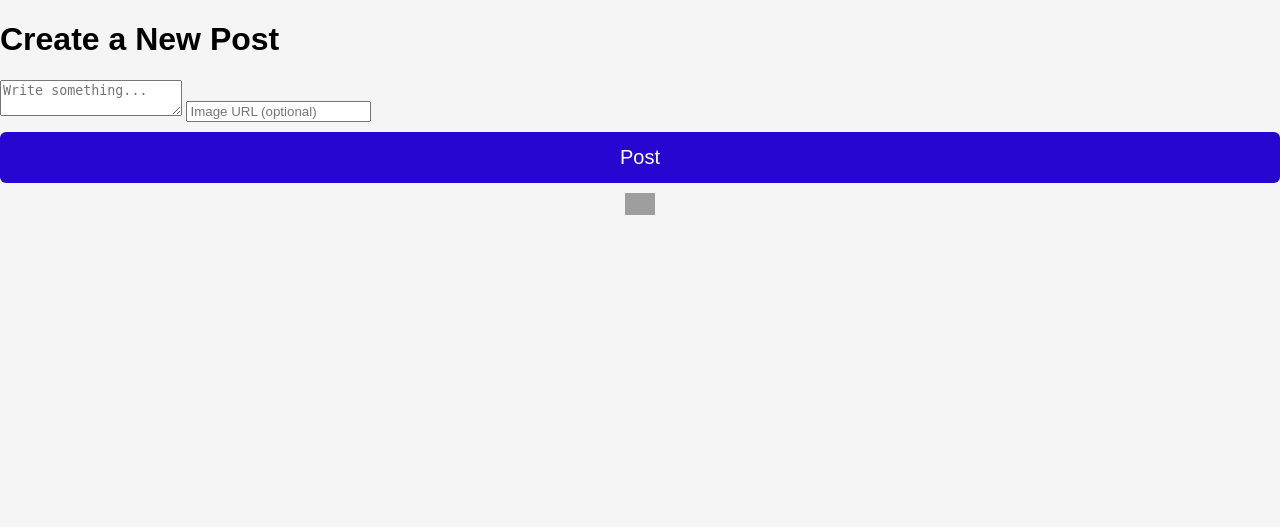
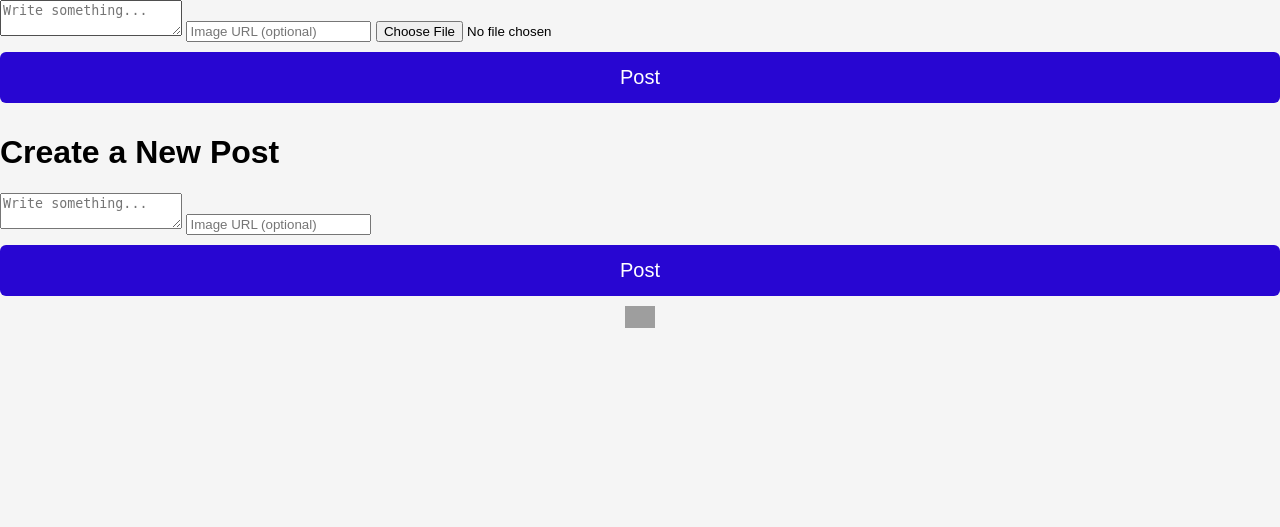
Before and after one commit to jvjohntabuac/EldenRingGuide, a Flask app: page /create_post in a window 1280 px wide. Shown: the top 527 px of the page. After the commit the page ends 328 px from the top, so only its background shows below. Run offline with Flask 3, Linux system fonts and the light colour scheme; a user stored in the database is signed in; grey boxes are pictures that could not be loaded.

Commit message:
Create post new function For this I made it so that the user can acces their files in the website so that they can post thier screenshots or what they want to post in their files.

```diff
--- a/app.py
+++ b/app.py
@@ -1,13 +1,16 @@
 from flask import Flask, request, render_template, redirect, url_for, flash, session
 import sqlite3
 import bcrypt
-#jjdhfadhvfhdah
+import os  # New import for file handling
+
 app = Flask(__name__)
 app.secret_key = 'yHjLEqrN3b'
+UPLOAD_FOLDER = 'static/uploads/'  # New configuration for upload folder
+app.config['UPLOAD_FOLDER'] = UPLOAD_FOLDER
 
 def get_db_connection():
     conn = sqlite3.connect('user_accounts.db')
-    conn.row_factory = sqlite3.Row
+    conn.row_factory = sqlite3.Row  # Enables column access by name: row['column_name']
     return conn
 
 def authenticate(username, password):
@@ -15,7 +18,7 @@ def authenticate(username, password):
     user = conn.execute("SELECT password FROM Users WHERE username = ?", (username,)).fetchone()
     conn.close()
     if user:
-        password_hash_bin = bytes.fromhex(user['password'])
+        password_hash_bin = bytes.fromhex(user['password'])  # Convert hex string back to binary for comparison
         if bcrypt.checkpw(password.encode('utf-8'), password_hash_bin):
             return True
     return False
@@ -40,12 +43,12 @@ def signup():
         username = request.form['newuname']
         password = request.form['newpsw']
         hashed_password = bcrypt.hashpw(password.encode('utf-8'), bcrypt.gensalt())
-        hashed_password_hex = hashed_password.hex()
+        hashed_password_hex = hashed_password.hex()  # Convert binary hash to hexadecimal string
 
         conn = get_db_connection()
         try:
             conn.execute("INSERT INTO Users (email, username, password) VALUES (?, ?, ?)",
-                         (email, username, hashed_password_hex))
+                         (email, username, hashed_password_hex))  # Store the hex string
             conn.commit()
             flash('Account created successfully, please login.')
             return redirect(url_for('login'))
@@ -73,11 +76,17 @@ def create_post():
 
     if request.method == 'POST':
         content = request.form['content']
-        image_url = request.form.get('image_url', '')
+        image = request.files['image']  # New file input handling
+        image_url = request.form.get('image_url', '')  # Optional image URL
 
-        if not content and not image_url:
+        if not content and not image and not image_url:
             flash('Either post content or an image must be provided.')
             return redirect(url_for('create_post'))
+
+        if image and image.filename != '':  # New file saving logic
+            image_path = os.path.join(app.config['UPLOAD_FOLDER'], image.filename)
+            image.save(image_path)
+            image_url = url_for('static', filename=f'uploads/{image.filename}')
 
         try:
             conn = get_db_connection()
@@ -96,7 +105,7 @@ def create_post():
     return render_template('create_post.html')
 
 @app.route('/profile')
-def profile():
+def profile():  # New route for profile page
     if 'username' not in session:
         flash('You must be logged in to view the profile page.')
         return redirect(url_for('login'))
@@ -105,13 +114,13 @@ def profile():
     posts = conn.execute('SELECT * FROM Posts WHERE author_id = ? ORDER BY created_at DESC', (user_id,)).fetchall()
     conn.close()
     return render_template('profile.html', username=session['username'], posts=posts)
+
 @app.route('/guide')
 def guide():
     if 'username' not in session:
         flash('You must be logged in to view the guide.')
         return redirect(url_for('login'))
     return render_template('guide.html', username=session['username'])
-
 
 @app.route('/logout')
 def logout():
--- a/templates/create_post.html
+++ b/templates/create_post.html
@@ -7,6 +7,13 @@
     <title>Create a New Post</title>
 </head>
 <body>
+    <form action="/create_post" method="POST" enctype="multipart/form-data">
+        <textarea name="content" placeholder="Write something..." required></textarea>
+        <input type="url" name="image_url" placeholder="Image URL (optional)">
+        <input type="file" name="image"> <!-- This is the file input element -->
+        <button type="submit">Post</button>
+    </form>
+
     <h1>Create a New Post</h1>
     <form action="/create_post" method="post">
         <textarea name="content" placeholder="Write something..." required></textarea>
--- a/templates/signup.html
+++ b/templates/signup.html
@@ -37,3 +37,6 @@
     </form>
 </body>
 </html>
+#add bounderies like limitations for passwords and username, invalid email and passwords notification.
+#testing(chacklist)
+#user testing
```
Also changed, not shown: static/uploads/DALL·E 2024-03-22 14.47.20 - Lilith Noir, an elegant anime girl with long, black hair styled in twin tails adorned with roses, is sitting in a cozy cafe. She's positioned across t.webp (added), static/uploads/IMG_3634.jpg (added), user_accounts.db.
